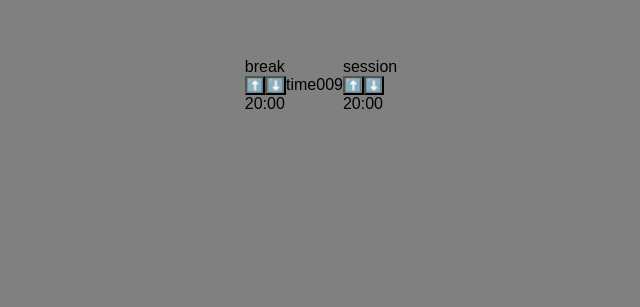
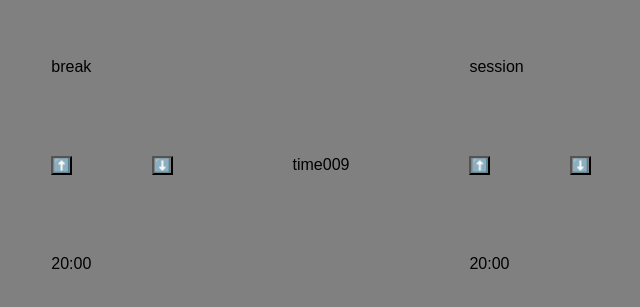
Before and after one commit to Simon-Percy/FCC-projects, a React (Vite) app: page / in a window 1280 px wide. Shown: the part 315-622 px from the top of the page, without its empty margins (319-959 px from the left). Built offline with nearby package versions, Linux system fonts and the light colour scheme.

Commit message:
formatted elements better

```diff
--- a/src/App.css
+++ b/src/App.css
@@ -1,6 +1,6 @@
 * {
   box-sizing: border-box;
-  margin: 0px;
+  margin: 40px;
   padding: 0px;
   font-family: sans-serif;
   background-color: grey;
```
